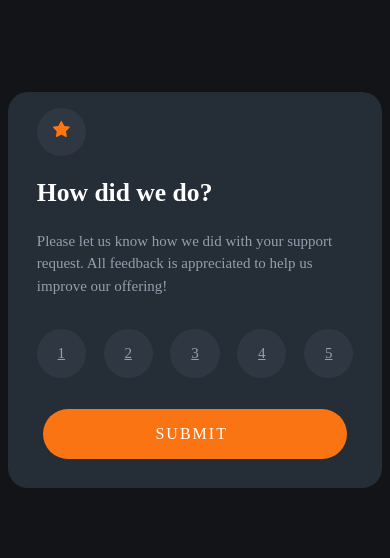
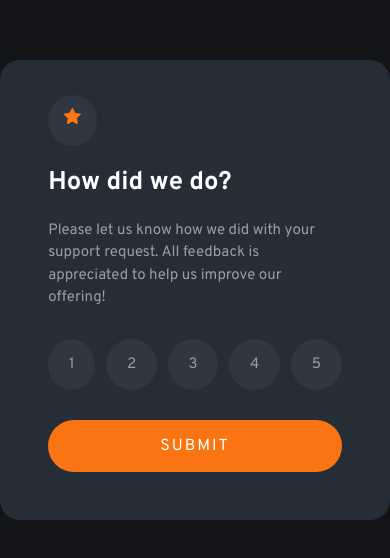
Before and after one commit to SouravsGithub/frontend-mentor-challenge, a plain HTML site: page interactive-rating-component-main/index.html in a window 390 px wide. Shown: the part 140-698 px from the top of the page. Drawn offline with Linux system fonts and the light colour scheme.

Commit message:
did some refactoring and also made it responsive

```diff
--- a/interactive-rating-component-main/index.html
+++ b/interactive-rating-component-main/index.html
@@ -4,7 +4,12 @@
     <meta charset="UTF-8" />
     <meta name="viewport" content="width=device-width, initial-scale=1.0" />
     <!-- displays site properly based on user's device -->
-
+    <link rel="preconnect" href="https://fonts.googleapis.com" />
+    <link rel="preconnect" href="https://fonts.gstatic.com" crossorigin />
+    <link
+      href="https://fonts.googleapis.com/css2?family=Overpass:wght@400;700&display=swap"
+      rel="stylesheet"
+    />
     <link
       rel="icon"
       type="image/png"
--- a/interactive-rating-component-main/style.css
+++ b/interactive-rating-component-main/style.css
@@ -5,6 +5,7 @@ body {
   justify-content: center;
   font-size: 15px;
   background: hsl(216, 12%, 8%);
+  font-family: "Overpass", sans-serif;
 }
 
 .card {
@@ -12,7 +13,7 @@ body {
   background: hsl(213, 19%, 18%);
   color: white;
   border-radius: 20px;
-  width: 85%;
+  max-width: 22rem;
 }
 .card h1 {
   font-size: 1.6rem;
@@ -34,17 +35,39 @@ body {
   padding: 1rem;
   background-color: hsl(213, 18%, 22%);
   border-radius: 50%;
-  color: hsl(217, 12%, 63%);
+  color: #959eac;
+  text-decoration: none;
 }
 .submit {
   display: block;
   text-decoration: none;
   padding: 1rem 7rem;
-  background: hsl(25, 97%, 53%);
+  background: #fb7413;
   color: white;
-  width: 25%;
+  max-width: 15rem;
   margin: 0% auto;
   font-size: 1rem;
   border-radius: 2em;
   letter-spacing: 2px;
 }
+.submit:hover {
+  color: #fb7413;
+  background: white;
+}
+.number-container > .round-container:hover {
+  color: white;
+  background: #fb7413;
+}
+.number-container > .round-container:focus {
+  color: white;
+  background-color: #959eac;
+}
+
+@media (min-width: 371px) and (max-width: 1440px) {
+  .card {
+    padding: 3rem;
+  }
+  .submit {
+    text-align: center;
+  }
+}
```
